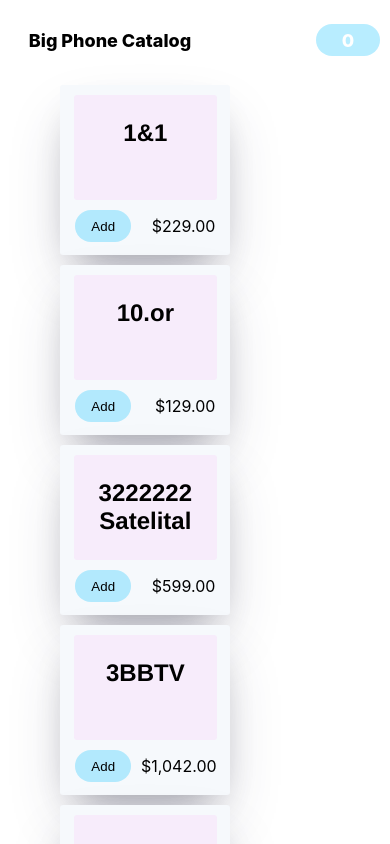
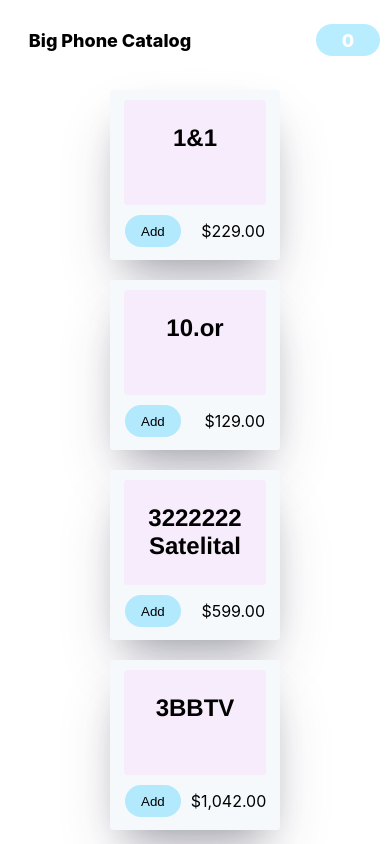
Before and after one commit to T0ASTMalone/big-phone-catalog, a React (Create React App) app: page / in a window 390 px wide. Shown: the top 844 px of the page. Built offline with nearby package versions, Linux system fonts and the light colour scheme.

Commit message:
added breakpoints and page size updates on window resize

```diff
--- a/src/components/Carousel/Carousel.css
+++ b/src/components/Carousel/Carousel.css
@@ -1,6 +1,8 @@
 .carousel {
   margin: auto;
   display: flex;
+  max-width: 1200px;
+  width: 100%;
   text-align: center;
 }
 
@@ -13,3 +15,15 @@
   margin: auto 5px;
   width: 50px;
 }
+
+@media only screen and (max-width: 1000px) {
+  .carousel-item-container {
+    width: 800px;
+  }
+}
+
+@media only screen and (max-width: 850px) {
+  .carousel-item-container {
+    width: 600px;
+  }
+}
--- a/src/components/Carousel/Carousel.js
+++ b/src/components/Carousel/Carousel.js
@@ -4,7 +4,7 @@
 import { ShopContext } from "../../context/BigPhoneCatalogContext";
 import { MdKeyboardArrowLeft, MdKeyboardArrowRight } from "react-icons/md";
 
-const Carousel = ({ catalog, handleUpdatePage, page, last, next }) => {
+const Carousel = ({ catalog, handleUpdatePage, page}) => {
 
   const {
     state: { cart },
--- a/src/components/Carousel/CarouselItem/CarouselItem.css
+++ b/src/components/Carousel/CarouselItem/CarouselItem.css
@@ -5,7 +5,7 @@
   border-radius: 3px;
   box-shadow: 0 30px 60px -12px rgba(50,50,93,0.25),0 18px 36px -18px rgba(0,0,0,0.3);
   padding: 10px;
-  margin: 5px;
+  margin: 10px auto;
 }
 
 .phone-card {
--- a/src/components/Cart/CartItem/CartItem.css
+++ b/src/components/Cart/CartItem/CartItem.css
@@ -15,7 +15,7 @@
 
 .cart-item-img{
   width: 200px;
-  height: 200px;
+  height: 100px;
   align-items: center;
   margin-bottom: 10px;
   background-color: rgba(0, 255, 98, 0.411);
--- a/src/routes/Catalog/Catalog.js
+++ b/src/routes/Catalog/Catalog.js
@@ -1,22 +1,22 @@
-import React, { useEffect, useState } from "react";
+import React, { useEffect, useLayoutEffect, useState } from "react";
 import Carousel from "../../components/Carousel/Carousel";
 import PhoneService from "../../services/catalog-service";
-const PAGE_SIZE = 10;
+
 const Catalog = () => {
   const [catalog, setCatalog] = useState(null);
   const [page, setPage] = useState(0);
+  const [pageSize, setPageSize] = useState(10);
   const [lastPage, setLastPage] = useState(null);
   const [nextPage, setNextPage] = useState(null);
-  const [atLastPage, setAtLastPage] = useState(false)
 
   const updatePage = (newPage) => {
     if (newPage < 0 || (nextPage !== null && nextPage.results.length < 1 && newPage > page)) {
       return;
     }
 
-    let response = PhoneService.findAllPaginate(newPage, PAGE_SIZE);
+    let response = PhoneService.findAllPaginate(newPage, pageSize);
 
-    if ((newPage !== page || newPage === 0) && newPage >= 0 && response.results.length > 0) {
+    if (newPage >= 0 && response.results.length > 0) {
       setCatalog(response);
       setPage(newPage);
       return;
@@ -31,18 +31,47 @@
     setPage(newPage);
   };
 
+  const getPageSize = () => {
+    let pageSize = 10;
+    let width = window.innerWidth;
+    switch (true) {
+      case width <= 850:
+        pageSize = 6;
+        break;
+      case width < 1000:
+        pageSize = 8;
+        break;
+      default:
+        break;
+    }
+    return pageSize;
+  };
+
   useEffect(() => {
-
-    let lastPage = PhoneService.findAllPaginate(page - 1, PAGE_SIZE);
-    let nextPage = PhoneService.findAllPaginate(page + 1, PAGE_SIZE);
-
+    let lastPage = PhoneService.findAllPaginate(page - 1, pageSize);
+    let nextPage = PhoneService.findAllPaginate(page + 1, pageSize);
     setLastPage(lastPage);
-
     setNextPage(nextPage);
   }, [page]);
 
   useEffect(() => {
-    updatePage(0);
+    let newPage = PhoneService.findAllPaginate(page, pageSize);
+    setCatalog(newPage);
+  }, [pageSize]);
+
+  useLayoutEffect(() => {
+    const handleResize = () => {
+      const size = getPageSize();
+      if (size !== pageSize || catalog === null || catalog.length !== pageSize) {
+        setPageSize(size);
+      }
+    };
+
+    if (catalog == null) {
+      updatePage(0);
+    }
+
+    window.addEventListener("resize", handleResize);
   }, []);
 
   const handleUpdatePage = (newPage) => {
@@ -50,13 +79,17 @@
   };
 
   return (
-    <div>
+    <>
       {catalog !== null && (
-        <>
-          <Carousel catalog={catalog} last={lastPage} page={page} next={nextPage} handleUpdatePage={handleUpdatePage} />
-        </>
+        <Carousel
+          catalog={catalog}
+          last={lastPage}
+          page={page}
+          next={nextPage}
+          handleUpdatePage={handleUpdatePage}
+        />
       )}
-    </div>
+    </>
   );
 };
 
```
